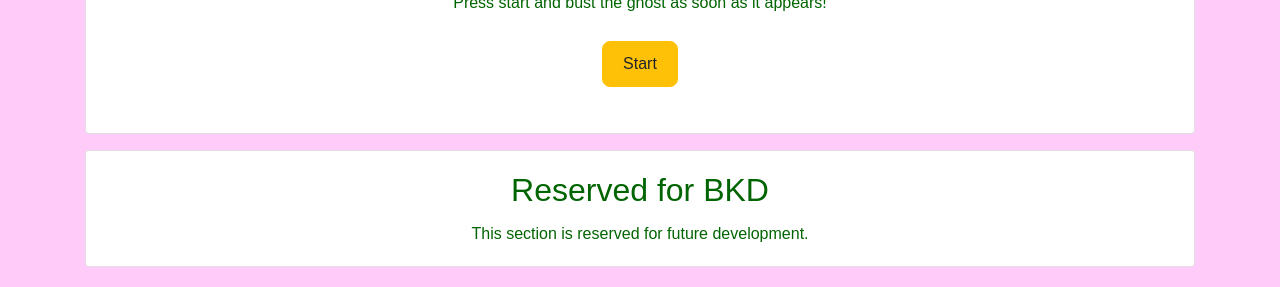
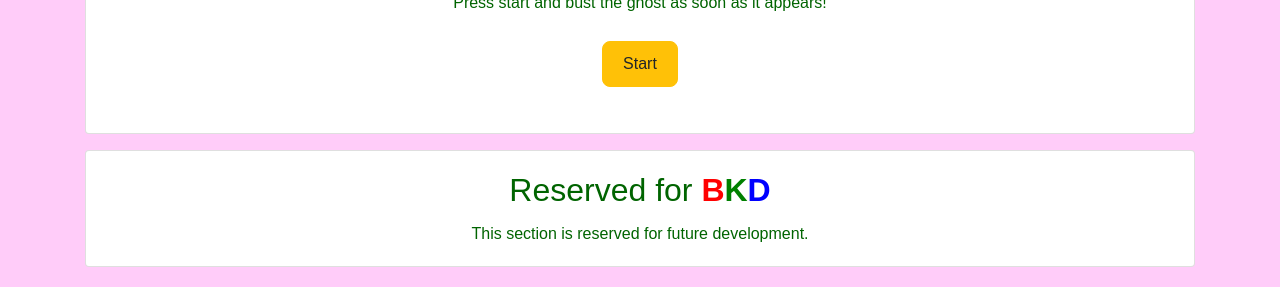
Before and after one commit to jmcpheron/booger_quest, a website: page public/index.html in a window 1280 px wide. Shown: the part 637-924 px from the top of the page. Drawn offline with nearby package versions, Linux system fonts and the light colour scheme.

Commit message:
Adjust css newline errorswq

```diff
--- a/public/styles.css
+++ b/public/styles.css
@@ -4,7 +4,16 @@ body {
     color: #006400; /* Dark green */
     text-align: center;
     padding: 20px;
-.bkd {\n    font-size: 32px;\n    font-weight: bold;\n}\n\n.bkd:nth-child(1) { color: red; }    /* B */\n.bkd:nth-child(2) { color: green; }  /* K */\n.bkd:nth-child(3) { color: blue; }   /* D */\n
+    }
+
+.bkd {
+    font-size: 32px;
+    font-weight: bold;
+    }
+
+.bkd:nth-child(1) { color: red; }    /* B */
+.bkd:nth-child(2) { color: green; }  /* K */
+.bkd:nth-child(3) { color: blue; }   /* D */
 
 .main-content {
     margin: auto;
```
